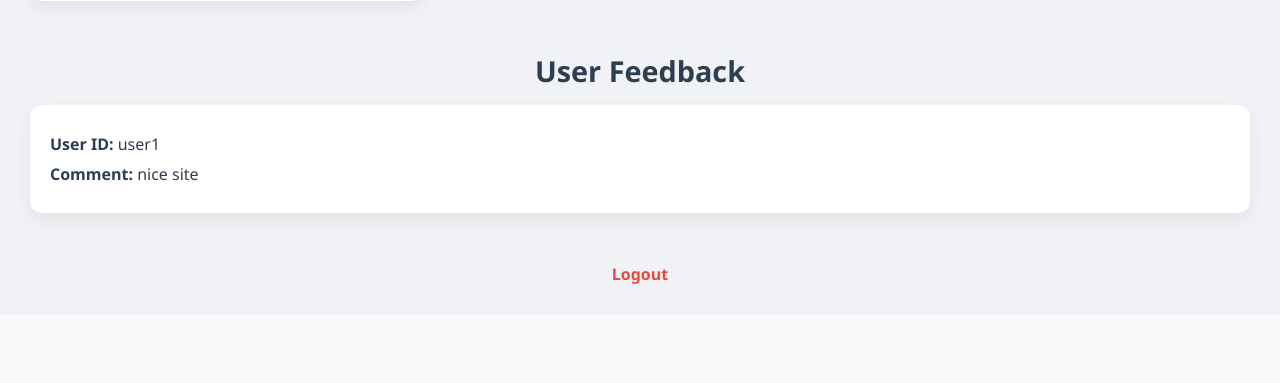
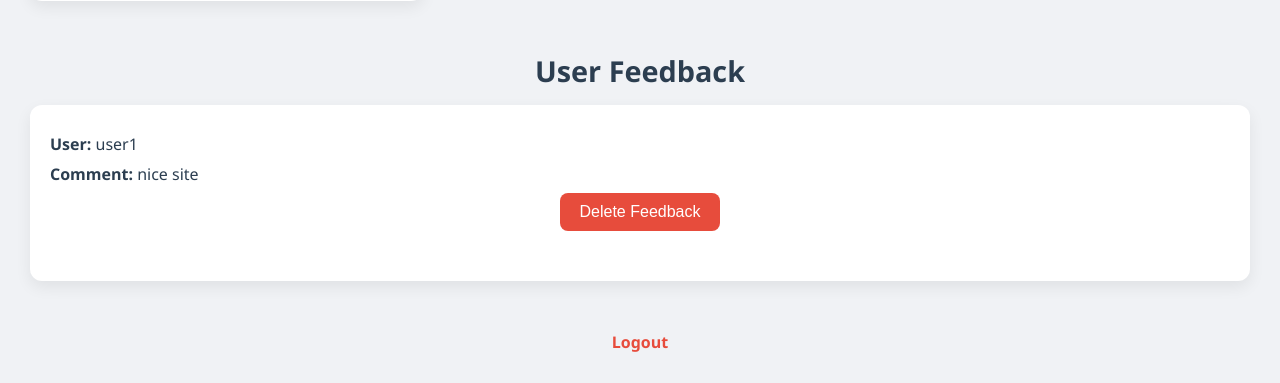
Before and after one commit to Swamini11/IS-Project, a Flask app: page /admin_dashboard in a window 1280 px wide. Shown: the part 2012-2395 px from the top of the page. Before the commit the page ends 2296 px from the top, so only its background shows below. Run offline with Flask 3, Linux system fonts and the light colour scheme; a user stored in the database is signed in; data comes from the database, SQL or seed files in the repository; both versions use the stored data as it was after the commit.

Commit message:
delete comment

```diff
--- a/app.py
+++ b/app.py
@@ -183,7 +183,9 @@ def my_issues():
             FROM issues
             WHERE user_id = {session['user_id']} AND location LIKE '%{city}%'
         """
+        print(query)
         cursor.execute(query)
+
     else:
         cursor.execute("""
             SELECT location, description, image_path, status
@@ -278,6 +280,19 @@ def feedback():
 
     return render_template('feedback.html')
 
+@app.route('/delete_feedback/<int:feedback_id>', methods=['POST'])
+def delete_feedback(feedback_id):
+    if 'admin_id' not in session:
+        return redirect(url_for('admin_login'))
+
+    conn = sqlite3.connect('site_data.db')
+    cursor = conn.cursor()
+    cursor.execute("DELETE FROM feedback WHERE id = ?", (feedback_id,))
+    conn.commit()
+    conn.close()
+
+    return redirect(url_for('admin_dashboard'))
+
 
 @app.route('/logout')
 def logout():
--- a/templates/admin_dashboard.html
+++ b/templates/admin_dashboard.html
@@ -177,17 +177,27 @@
     <h2 class="section-title">User Feedback</h2>
 
     {% if feedbacks %}
-    <div class="container">
-        {% for feedback in feedbacks %}
-        <div class="card">
-            <p><strong>User ID:</strong> {{ feedback[1] }}</p>
-            <p><strong>Comment:</strong> {{ feedback[2] | safe }}</p>
-        </div>
+
+<div class="container">
+    {% if feedbacks %}
+        {% for fb in feedbacks %}
+            <div class="card">
+                <p><strong>User:</strong> {{ fb[1] }}</p>
+                <p><strong>Comment:</strong> {{ fb[2] | safe}}</p>
+                <form action="/delete_feedback/{{ fb[0] }}" method="POST" onsubmit="return confirm('Are you sure you want to delete this feedback?');">
+                    <input type="submit" value="Delete Feedback" style="background-color: #e74c3c;">
+                </form>
+            </div>
         {% endfor %}
-    </div>
+    {% else %}
+        <p class="no-data">No feedback available.</p>
+    {% endif %}
+</div>
+
     {% else %}
     <p class="no-data">No feedback available.</p>
     {% endif %}
+
 
     <a class="logout-link" href="{{ url_for('logout') }}">Logout</a>
 
```
Also changed, not shown: site_data.db.
